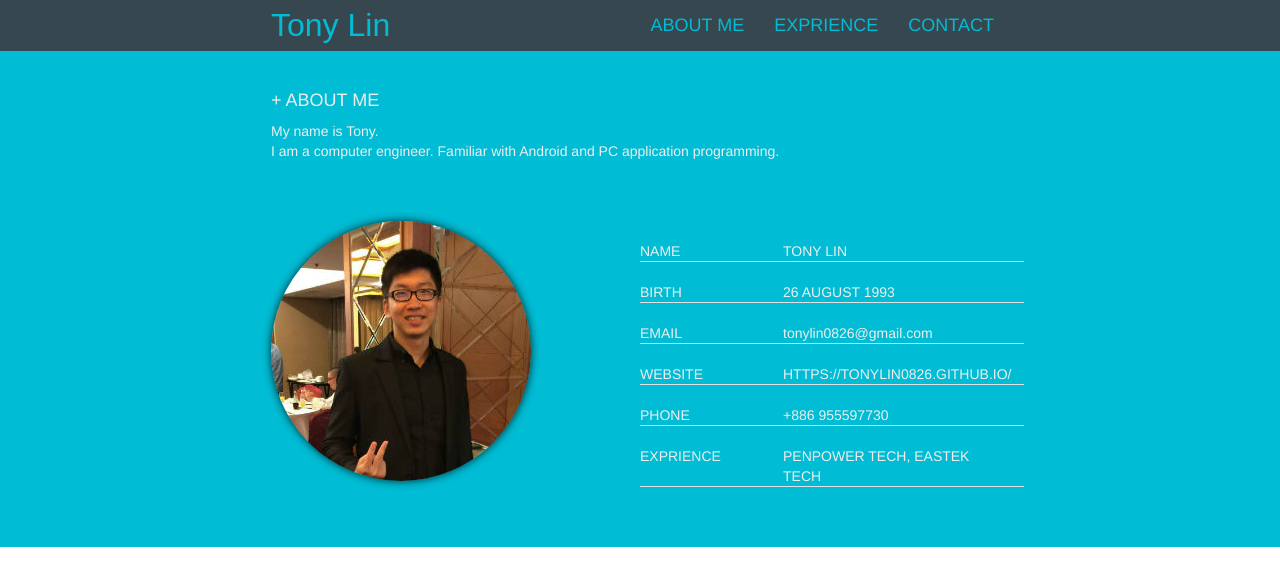
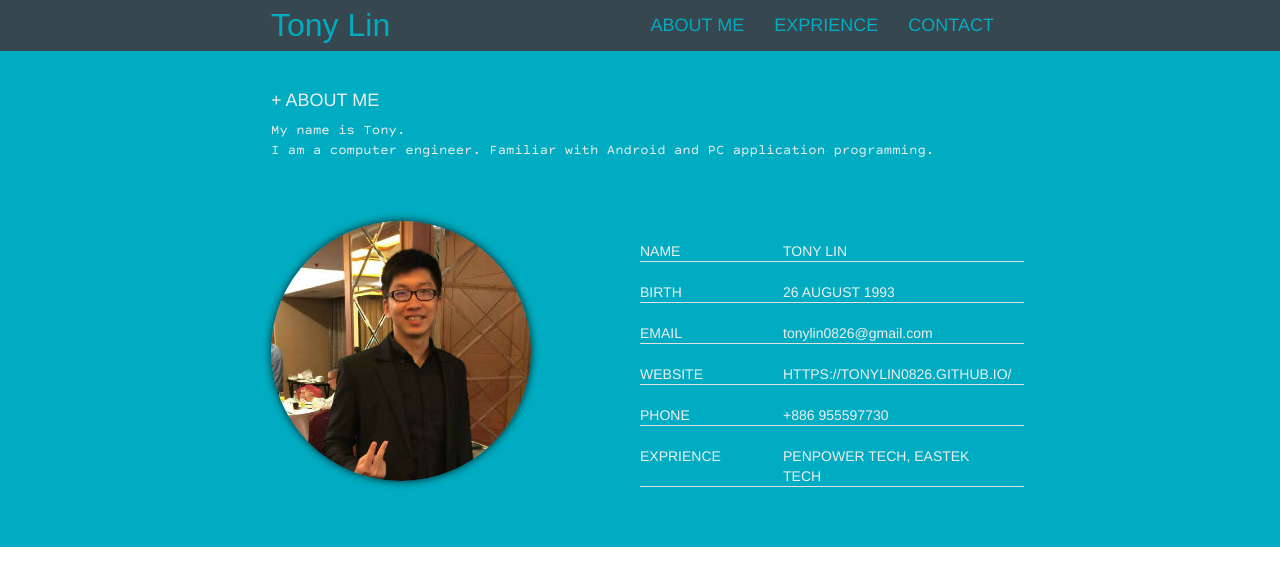
Before and after one commit to tonylin0826/tonylin0826.github.io, a website: page index.html in a window 1280 px wide. Drawn offline with nearby package versions, Linux system fonts and the light colour scheme.

Commit message:
change blue color

```diff
--- a/index.html
+++ b/index.html
@@ -7,7 +7,7 @@
 		<link rel="stylesheet" type="text/css" href="https://code.jquery.com/jquery-3.1.0.min.js">
 	</head>
 	<body>
-		<nav class="navbar navbar-default navbar-static-top" style="background-color: #37474f; margin-bottom:0px; border-color:#37474f">
+		<nav class="navbar navbar-default navbar-static-top" style="background-color: #37474f; margin-bottom:0px; border-color:#37474f;">
 
 			<div class="container-fluid center-block">
 				<!-- Brand and toggle get grouped for better mobile display -->
@@ -18,31 +18,31 @@
 					<span class="icon-bar"></span>
 					<span class="icon-bar"></span>
 					</button>
-					<a class="navbar-brand" href="#" style="font-size: xx-large; color: #00bcd4; font-family: sans-serif">Tony Lin</a>
+					<a class="navbar-brand" href="#" style="font-size: xx-large; color: #00ACC1; font-family: sans-serif">Tony Lin</a>
 				</div>
 				<div class="collapse navbar-collapse navbar-right">
 					<ul class="nav navbar-nav">
 						<li class="nav-item">
-							<a class="nav-link" href="#" style="font-size: large; color: #00bcd4">ABOUT ME</a>
+							<a class="nav-link" href="#" style="font-size: large; color: #00ACC1">ABOUT ME</a>
 						</li>
 						<li class="nav-item">
-							<a class="nav-link" href="#" style="font-size: large; color: #00bcd4">EXPRIENCE</a>
+							<a class="nav-link" href="#" style="font-size: large; color: #00ACC1">EXPRIENCE</a>
 						</li>
 						<li class="nav-item">
-							<a class="nav-link" href="#" style="font-size: large; color: #00bcd4">CONTACT</a>
+							<a class="nav-link" href="#" style="font-size: large; color: #00ACC1">CONTACT</a>
 						</li>
 					</ul>
 				</div>
 			</div>
 
 		</nav>
-		<div style="background-color: #00bcd4; margin-top:0px; border-color:#00bcd4">
+		<div style="background-color: #00ACC1; margin-top:0px; border-color:#00ACC1">
 			<div class="container-fluid center-block">
 
 				<h4 style="color:#EEEEEE; margin-top:40px">
 				+ ABOUT ME
 				</h4>
-				<p style="color:#EEEEEE;">
+				<p style="color:#EEEEEE; font-family: mycourier;">
 					My name is Tony.<br>
 					I am a computer engineer. Familiar with Android and PC application programming.
 				</p>
--- a/resources/css/style.css
+++ b/resources/css/style.css
@@ -1,3 +1,8 @@
+@font-face {
+    font-family: mycourier;
+    src: url(../asset/courier.ttf);
+}
+
 .nav-center {
     margin: auto;
     width: 60%;
```
Also changed, not shown: resources/asset/courier.ttf (added).
